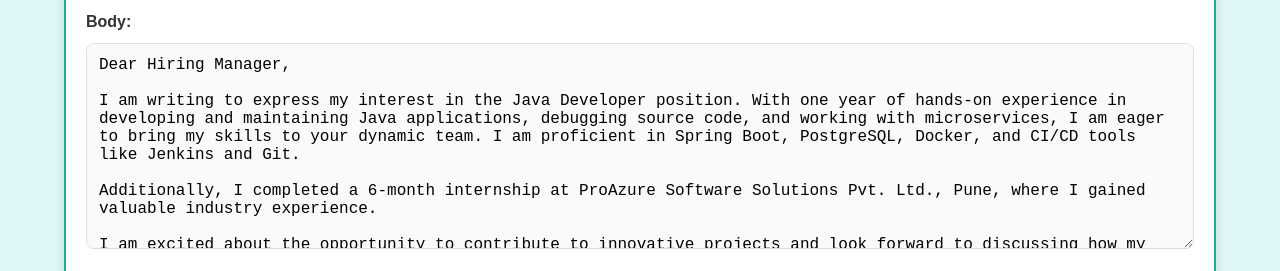
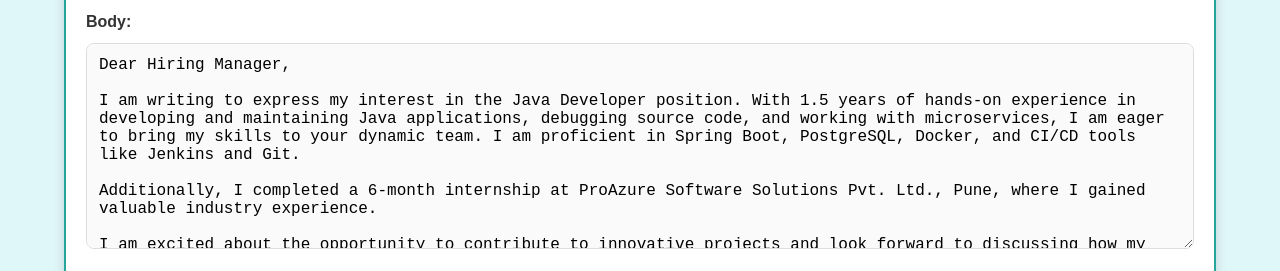
Before and after one commit to shhotie/ContactUs, a plain HTML site: page index.html in a window 1280 px wide. Shown: the part 415-686 px from the top of the page. Drawn offline with Linux system fonts and the light colour scheme.

Commit message:
Added improvements

```diff
--- a/index.html
+++ b/index.html
@@ -121,7 +121,7 @@
             <label for="body">Body:</label>
             <textarea id="body" name="body" rows="10" placeholder="Enter your message here...">Dear Hiring Manager,
 
-I am writing to express my interest in the Java Developer position. With one year of hands-on experience in developing and maintaining Java applications, debugging source code, and working with microservices, I am eager to bring my skills to your dynamic team. I am proficient in Spring Boot, PostgreSQL, Docker, and CI/CD tools like Jenkins and Git.
+I am writing to express my interest in the Java Developer position. With 1.5 years of hands-on experience in developing and maintaining Java applications, debugging source code, and working with microservices, I am eager to bring my skills to your dynamic team. I am proficient in Spring Boot, PostgreSQL, Docker, and CI/CD tools like Jenkins and Git.
 
 Additionally, I completed a 6-month internship at ProAzure Software Solutions Pvt. Ltd., Pune, where I gained valuable industry experience.
 
```
